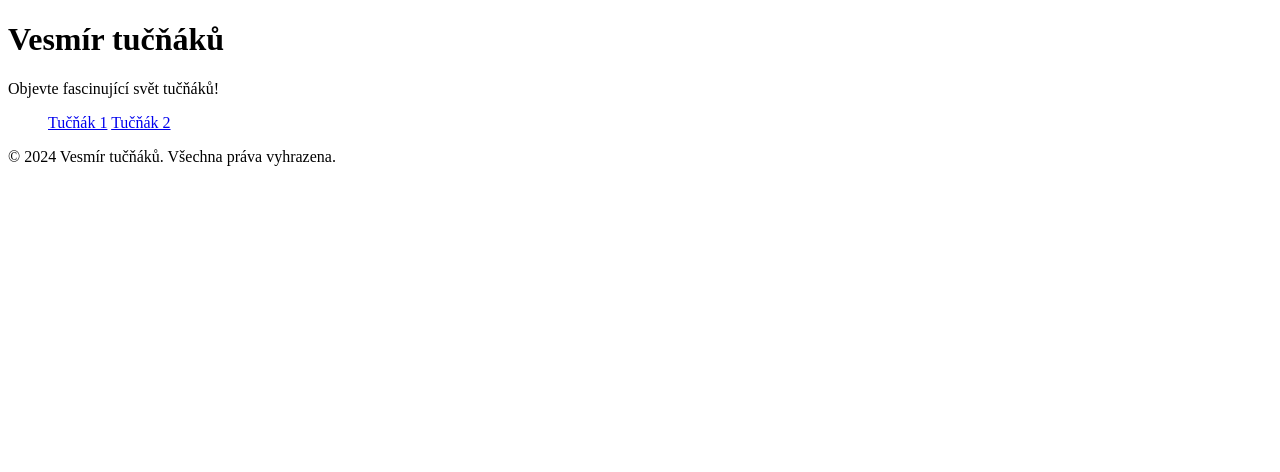
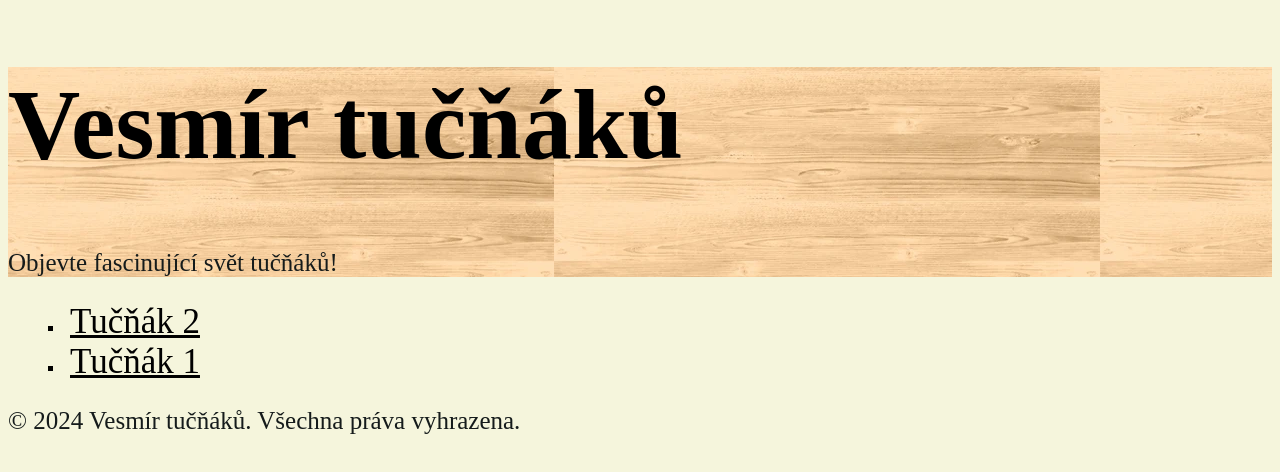
Before and after one commit to vojjtech/tucnaci, a plain HTML site: page index.html in a window 1280 px wide. Drawn offline with Linux system fonts and the light colour scheme.

Commit message:
tucnakseblizikcili

```diff
--- a/index.html
+++ b/index.html
@@ -4,7 +4,7 @@
     <meta charset="UTF-8">
     <meta name="viewport" content="width=device-width, initial-scale=1.0">
     <title>Tučňáci</title>
-    <link rel="stylesheet" href="styles.css">
+    <link rel="stylesheet" href="./styles/styles.css">
 </head>
 <body>
 
@@ -14,8 +14,8 @@
     </header>
     <nav>
         <menu>
-            <a href="./tucnaci/tucnak1.html">Tučňák 1</a>
-            <a href="./tucnaci/tucnak2.html">Tučňák 2</a>
+            <li><a href="./tucnaci/tucnak2.html">Tučňák 2</a></li>
+            <li><a href="./tucnaci/tucnak1.html">Tučňák 1</a></li>
         </menu>
     </nav>
     <footer>
--- /dev/null
+++ b/styles/styles.css
@@ -0,0 +1,25 @@
+body {
+    background-color: beige;
+}
+header {
+    background-image: url(../img/drevo.jpg);
+    font-size: 50px;
+}
+p {
+    color: rgb(21, 27, 27);
+    font-size: 25px;
+}
+a {
+    color: black;
+    font-size: 35px;
+}
+a:visited{
+    color: darksalmon;
+}
+a:hover {
+    color: rgb(14, 255, 58);
+}
+
+menu{
+    list-style-type:square;
+}
```
Also changed, not shown: tucnaci/tucnak1.html (+1 -1 lines), tucnaci/tucnak2.html (+1 -1 lines), img/drevo.jpg (added).
